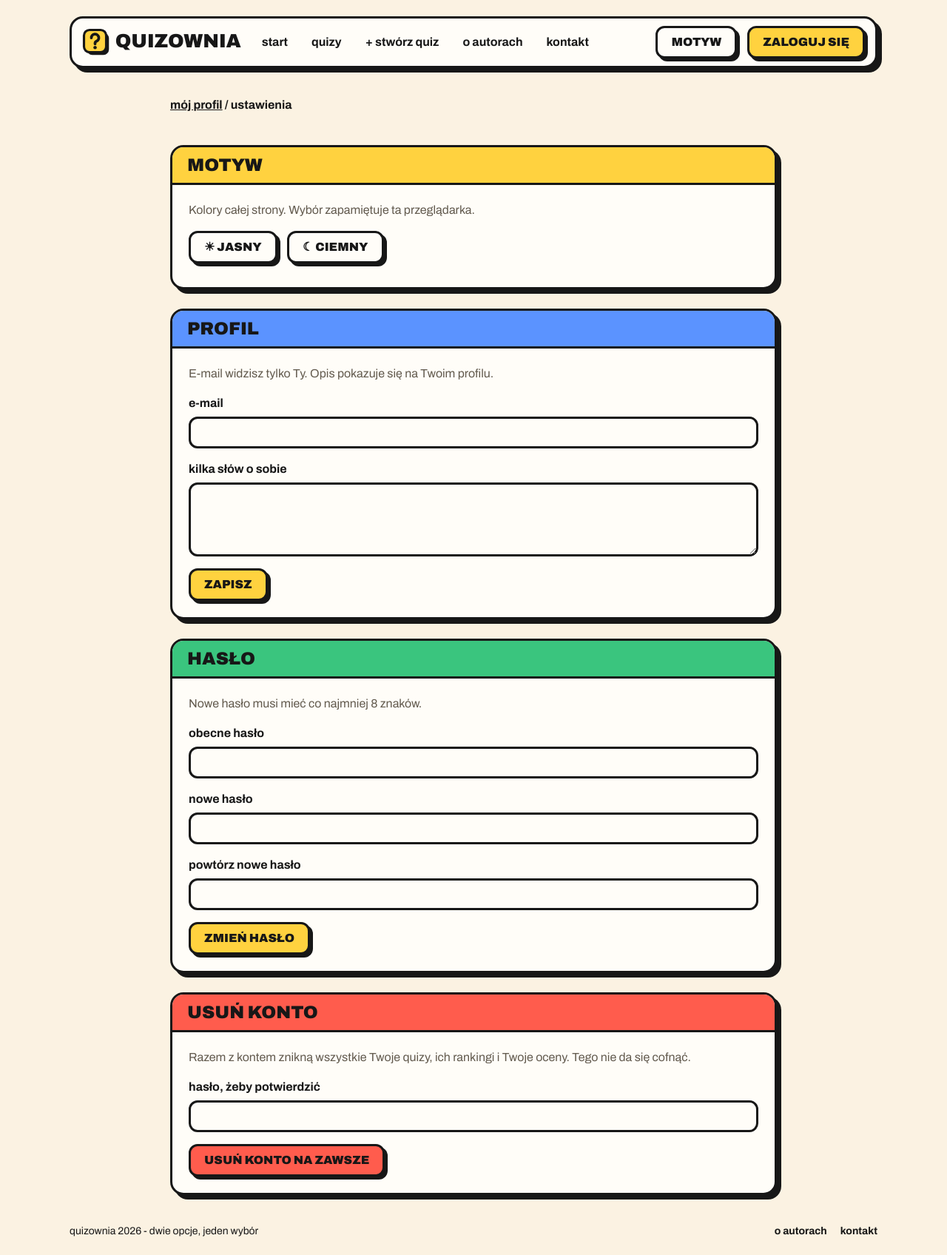
After one commit to 6mango7/quiz-projekt, a PHP site: page /settings.php in a window 1280 px wide. The commit adds this page. Shown: the whole page at 74% size. Run offline with PHP 8.4, Linux system fonts and the light colour scheme.

Commit message:
Dodanie strony ustawień i funkcji setTheme

```diff
--- a/frontend/css/style.css
+++ b/frontend/css/style.css
@@ -113,7 +113,7 @@ input, select, textarea, button{
     transform: rotate(-3deg);
 }
 
-/* używa: quizzes.php, editor.php, contact.php, login.php */
+/* używa: quizzes.php, editor.php, contact.php, login.php, settings.php */
 .field{
     width: 100%;
     padding: 10px 14px;
@@ -123,7 +123,7 @@ input, select, textarea, button{
     color: #171717;
 }
 
-/* używa: editor.php, contact.php */
+/* używa: editor.php, contact.php, settings.php */
 textarea{
     height: 100px;
     resize: vertical;
@@ -148,7 +148,7 @@ textarea{
     list-style: none;
 }
 
-/* używa: editor.php, contact.php, login.php, profile.php */
+/* używa: editor.php, contact.php, login.php, profile.php, settings.php */
 .muted{
     color: #625a4e;
 }
@@ -489,7 +489,7 @@ footer a:hover{
 }
 
 /* edytor */
-/* używa: editor.php */
+/* używa: editor.php, settings.php */
 #breadcrumbs{
     margin-bottom: 16px;
     font-weight: bold;
@@ -502,7 +502,7 @@ footer a:hover{
     padding: 26px 28px;
 }
 
-/* używa: editor.php, contact.php, login.php */
+/* używa: editor.php, contact.php, login.php, settings.php */
 label{
     display: grid;
     gap: 6px;
@@ -585,8 +585,9 @@ h3{
     margin-top: 8px;
 }
 
-/* używa: editor.php, contact.php, login.php */
-#errors, #login-errors, #register-errors{
+/* używa: editor.php, contact.php, login.php, settings.php */
+#errors, #login-errors, #register-errors,
+#profile-errors, #password-errors, #delete-errors{
     display: none;
     padding: 10px 16px;
     border: 3px solid #171717;
@@ -597,8 +598,9 @@ h3{
 }
 
 /* lista błędów (wstawia JavaScript) */
-/* używa: editor.php, contact.php, login.php */
-#errors ul, #login-errors ul, #register-errors ul{
+/* używa: editor.php, contact.php, login.php, settings.php */
+#errors ul, #login-errors ul, #register-errors ul,
+#profile-errors ul, #password-errors ul, #delete-errors ul{
     margin: 0;
     padding-left: 18px;
 }
@@ -762,7 +764,7 @@ h3{
     gap: 28px;
 }
 
-/* używa: contact.php, login.php */
+/* używa: contact.php, login.php, settings.php */
 .card-header{
     padding: 12px 20px;
     border-bottom: 3px solid #171717;
@@ -833,7 +835,7 @@ h3{
     gap: 28px;
 }
 
-/* używa: login.php */
+/* używa: login.php, settings.php */
 .account-form{
     display: grid;
     gap: 16px;
@@ -972,6 +974,21 @@ h3{
     margin-top: 6px;
 }
 
+/* ustawienia */
+/* używa: settings.php */
+#settings{
+    display: grid;
+    gap: 26px;
+    width: 100%;
+    max-width: 820px;
+    margin: 0 auto;
+}
+
+/* używa: settings.php */
+#theme-choice .button{
+    margin: 0 10px 10px 0;
+}
+
 /* kolory */
 /* używa: wszystkie strony */
 .yellow{
@@ -979,7 +996,7 @@ h3{
     color: #171717;
 }
 
-/* używa: editor.php, 404.php */
+/* używa: editor.php, 404.php, settings.php */
 .red{
     background-color: #ff5c4d;
     color: #171717;
@@ -991,13 +1008,13 @@ h3{
     color: #171717;
 }
 
-/* używa: authors.php, login.php, profile.php */
+/* używa: authors.php, login.php, profile.php, settings.php */
 .color-1{ background-color: #ffd23f; }
-/* używa: authors.php, login.php */
+/* używa: authors.php, login.php, settings.php */
 .color-2{ background-color: #5b93ff; }
-/* używa: na razie żadna */
+/* używa: settings.php */
 .color-3{ background-color: #ff5c4d; }
-/* używa: authors.php, login.php, contact.php */
+/* używa: authors.php, login.php, contact.php, settings.php */
 .color-4{ background-color: #3ac57e; }
 /* używa: contact.php */
 .color-5{ background-color: #ff8cc6; }
@@ -1029,7 +1046,8 @@ h3{
 /* używa: wszystkie strony */
 .dark .card, .dark .button, .dark .field, .dark .badge, .dark .sticker, .dark .hero-tile, .dark #or-sign,
 .dark .empty, .dark .card-top, .dark .mini-or, .dark .letters, .dark .missing, .dark .option-row,
-.dark #errors, .dark #login-errors, .dark #register-errors, .dark #delete-zone, .dark #menu a:hover, .dark #emoji-list button:hover{
+.dark #errors, .dark #login-errors, .dark #register-errors,
+.dark #profile-errors, .dark #password-errors, .dark #delete-errors, .dark #delete-zone, .dark #menu a:hover, .dark #emoji-list button:hover{
     border-color: #f4efe3;
 }
 
@@ -1049,7 +1067,7 @@ h3{
     color: #22224a;
 }
 
-/* używa: index.php, quizzes.php, editor.php, contact.php, login.php, profile.php (wstawia JavaScript) */
+/* używa: index.php, quizzes.php, editor.php, contact.php, login.php, profile.php, settings.php (wstawia JavaScript) */
 .dark .muted, .dark .card-category{
     color: #b7b2cc;
 }
@@ -1060,7 +1078,7 @@ h3{
     color: #171717;
 }
 
-/* używa: editor.php, 404.php */
+/* używa: editor.php, 404.php, settings.php */
 .dark .red{
     background-color: #ff5c4d;
     color: #171717;
@@ -1072,7 +1090,7 @@ h3{
     color: #171717;
 }
 
-/* używa: authors.php, contact.php, login.php, profile.php */
+/* używa: authors.php, contact.php, login.php, profile.php, settings.php */
 .dark .avatar, .dark .card-header, .dark #chips li{
     border-color: #f4efe3;
 }
--- /dev/null
+++ b/frontend/js/settings-api.js
@@ -0,0 +1,29 @@
+// Ustawienia - KOMUNIKACJA Z BAZĄ (pobieranie i wysyłanie danych do API).
+// Wygląd jest w pliku settings.js - stamtąd wywołujemy funkcje do rysowania.
+// Adres API i nazwy pól ustalić z backendem.
+
+// start strony: niezalogowanego odsyła na login.php,
+// zalogowanemu pobiera e-mail i opis i przekazuje je do fillSettings(email, description)
+function loadSettings(){
+}
+
+// wysyła nowy e-mail i opis do API,
+// błędy przekazuje do showErrors('profile-errors', errors), a po zapisie wywołuje showSaved(text)
+// wywołuje ją przycisk "zapisz"
+function saveProfile(){
+}
+
+// wysyła obecne hasło, nowe hasło i powtórzenie do API,
+// błędy przekazuje do showErrors('password-errors', errors),
+// po zmianie wywołuje clearPasswordForm() i showSaved(text)
+// wywołuje ją przycisk "zmień hasło"
+function changePassword(){
+}
+
+// pyta "na pewno usunąć konto?", wysyła hasło do API,
+// błędy przekazuje do showErrors('delete-errors', errors), a po usunięciu przechodzi na index.php
+// wywołuje ją przycisk "usuń konto na zawsze"
+function deleteAccount(){
+}
+
+loadSettings();
--- /dev/null
+++ b/frontend/js/settings.js
@@ -0,0 +1,20 @@
+// Ustawienia - WYGLĄD (wypełnianie pól, błędy, komunikaty).
+// Komunikacja z bazą jest w pliku settings-api.js.
+// Przyciski "jasny" i "ciemny" korzystają z setTheme() z pliku theme.js.
+
+// wpisuje obecny e-mail i opis do formularza "profil", wywołuje ją loadSettings()
+function fillSettings(email, description){
+}
+
+// pokazuje błędy w czerwonym polu o podanym id
+// ('profile-errors', 'password-errors' albo 'delete-errors')
+function showErrors(boxId, errors){
+}
+
+// pokazuje komunikat po udanym zapisie, np. "Zapisano."
+function showSaved(text){
+}
+
+// czyści trzy pola z hasłami po udanej zmianie hasła
+function clearPasswordForm(){
+}
--- a/frontend/js/theme.js
+++ b/frontend/js/theme.js
@@ -12,3 +12,14 @@ function toggleTheme(){
         localStorage.setItem('theme', 'dark');
     }
 }
+
+// ustawia wybrany motyw: 'light' albo 'dark' (przyciski w ustawieniach)
+function setTheme(theme){
+    if(theme == 'dark'){
+        document.documentElement.className = "dark";
+    }
+    else{
+        document.documentElement.className = "";
+    }
+    localStorage.setItem('theme', theme);
+}
--- /dev/null
+++ b/frontend/settings.php
@@ -0,0 +1,78 @@
+<?php
+    $title = 'ustawienia';
+    $page = 'settings.php';
+    include 'includes/header.php';
+?>
+        <div id="settings">
+            <p id="breadcrumbs"><a href="profile.php">mój profil</a> / ustawienia</p>
+            <section class="card">
+                <h2 class="card-header color-1">motyw</h2>
+                <div class="account-form">
+                    <p class="muted">Kolory całej strony. Wybór zapamiętuje ta przeglądarka.</p>
+                    <div id="theme-choice">
+                        <button class="button" type="button" onclick="setTheme('light')">☀ jasny</button>
+                        <button class="button" type="button" onclick="setTheme('dark')">☾ ciemny</button>
+                    </div>
+                </div>
+            </section>
+            <section class="card">
+                <h2 class="card-header color-2">profil</h2>
+                <form class="account-form" id="profile-form">
+                    <p class="muted">E-mail widzisz tylko Ty. Opis pokazuje się na Twoim profilu.</p>
+                    <label>
+                        e-mail
+                        <input class="field" type="email" id="settings-email" maxlength="100">
+                    </label>
+                    <label>
+                        kilka słów o sobie
+                        <textarea class="field" id="settings-description" maxlength="200"></textarea>
+                    </label>
+                    <div id="profile-errors"></div>
+                    <div>
+                        <button class="button yellow" type="button" onclick="saveProfile()">zapisz</button>
+                    </div>
+                </form>
+            </section>
+            <section class="card">
+                <h2 class="card-header color-4">hasło</h2>
+                <form class="account-form" id="password-form">
+                    <p class="muted">Nowe hasło musi mieć co najmniej 8 znaków.</p>
+                    <label>
+                        obecne hasło
+                        <input class="field" type="password" id="current-password">
+                    </label>
+                    <label>
+                        nowe hasło
+                        <input class="field" type="password" id="new-password">
+                    </label>
+                    <label>
+                        powtórz nowe hasło
+                        <input class="field" type="password" id="repeat-password">
+                    </label>
+                    <div id="password-errors"></div>
+                    <div>
+                        <button class="button yellow" type="button" onclick="changePassword()">zmień hasło</button>
+                    </div>
+                </form>
+            </section>
+            <section class="card">
+                <h2 class="card-header color-3">usuń konto</h2>
+                <form class="account-form" id="delete-form">
+                    <p class="muted">Razem z kontem znikną wszystkie Twoje quizy, ich rankingi i Twoje oceny. Tego nie da się cofnąć.</p>
+                    <label>
+                        hasło, żeby potwierdzić
+                        <input class="field" type="password" id="delete-password">
+                    </label>
+                    <div id="delete-errors"></div>
+                    <div>
+                        <button class="button red" type="button" onclick="deleteAccount()">usuń konto na zawsze</button>
+                    </div>
+                </form>
+            </section>
+        </div>
+<?php include 'includes/footer.php'; ?>
+    <!-- najpierw wygląd, potem komunikacja z bazą -->
+    <script src="js/settings.js"></script>
+    <script src="js/settings-api.js"></script>
+</body>
+</html>
```
